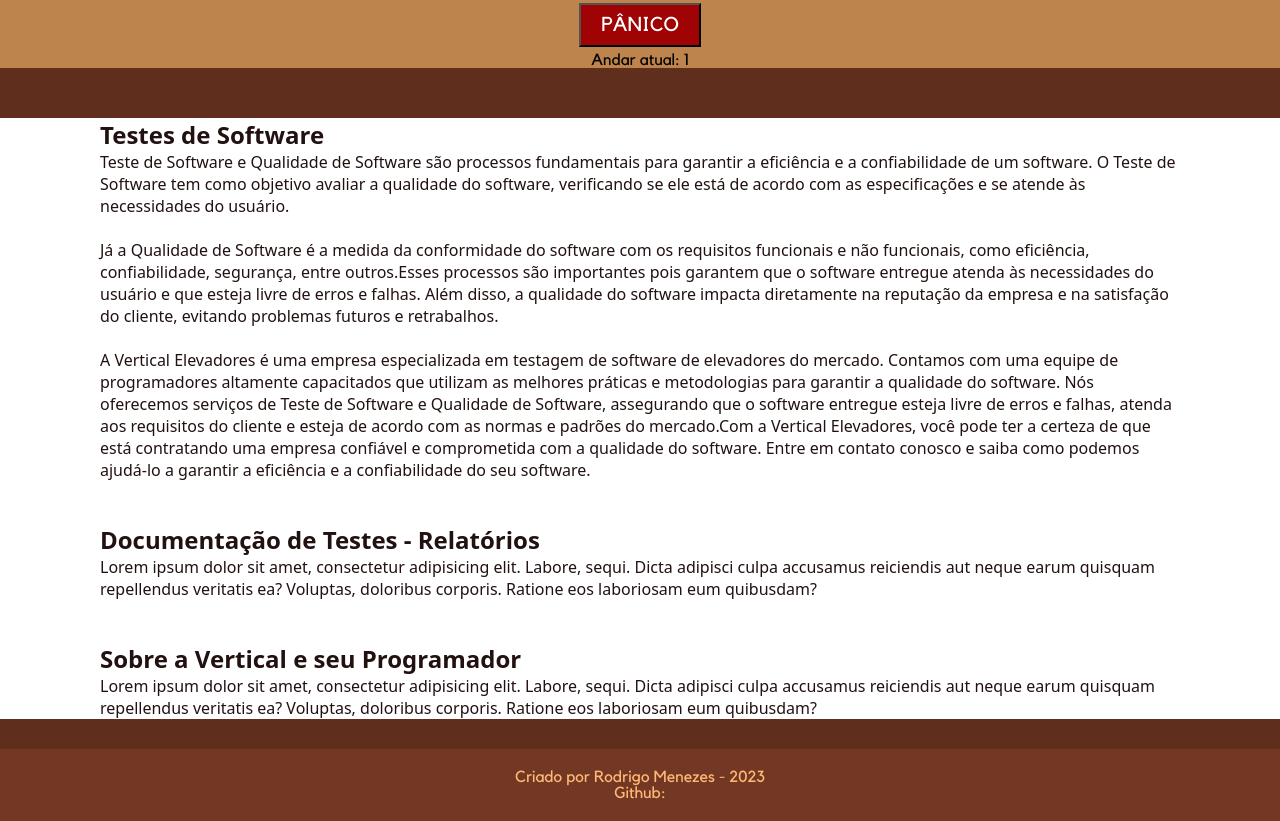
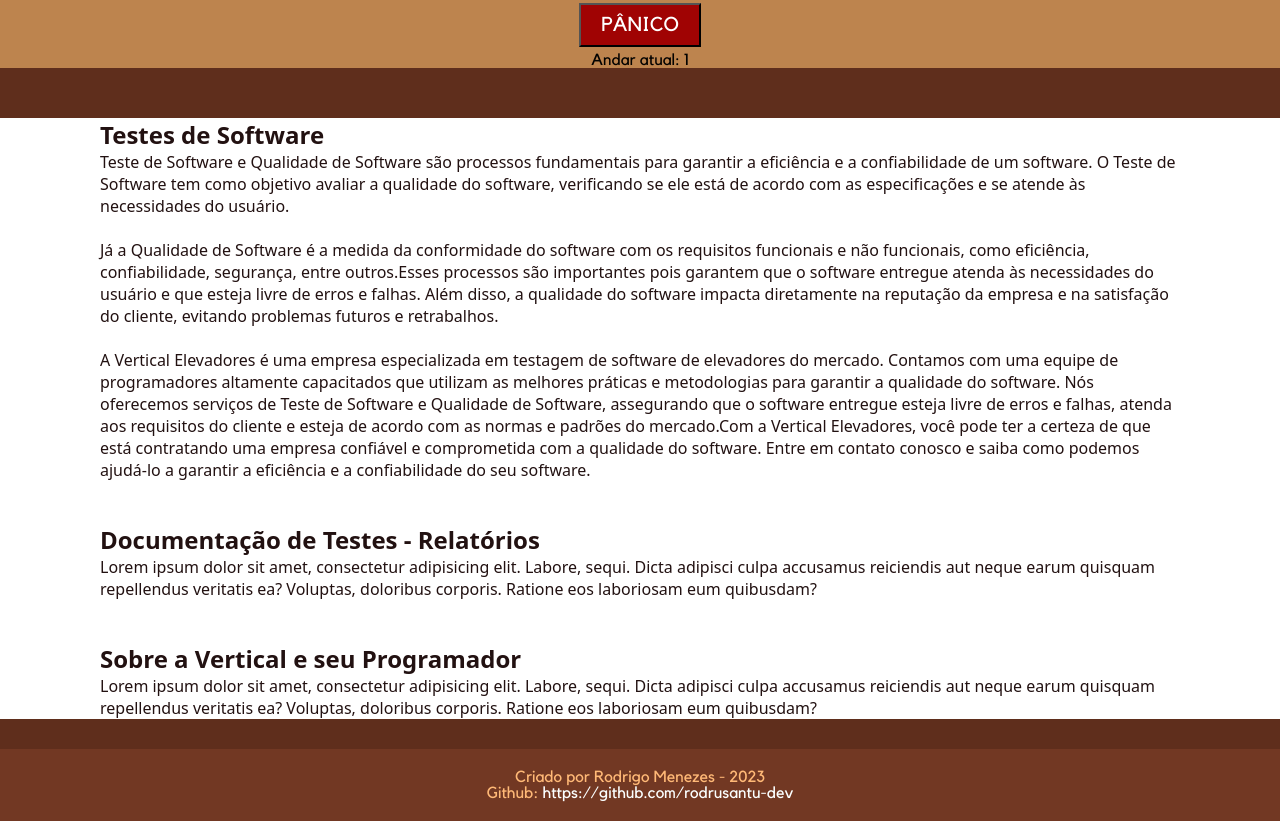
Before and after one commit to rodrusantu-dev/VerticalElevadores, a website: page index.html in a window 1280 px wide. Shown: the part 794-1615 px from the top of the page. Drawn offline with Linux system fonts and the light colour scheme.

Commit message:
Ajuste Footer

```diff
--- a/css/footer.css
+++ b/css/footer.css
@@ -12,3 +12,7 @@ padding-bottom: 20px;
 font-family: kollektif;
 
 }
+
+a{
+    color: rgb(251, 255, 255);
+}
--- a/index.html
+++ b/index.html
@@ -115,6 +115,6 @@
 </body>
 <footer>
     <p class="footer">Criado por Rodrigo Menezes - 2023</p>
-    <p class="footer">Github: </p>
+    <p class="footer" >Github: <a href="Github">https://github.com/rodrusantu-dev</a>
 </footer>
 </html>
```
